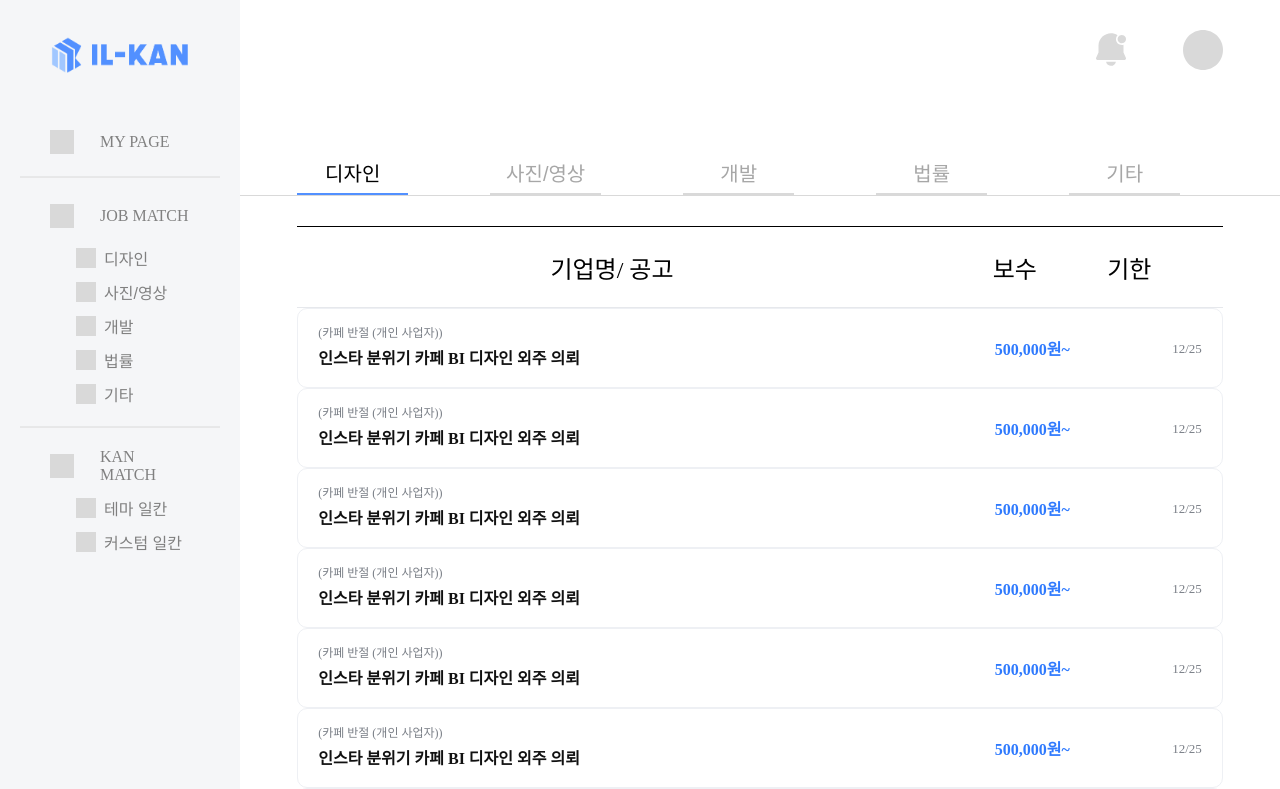
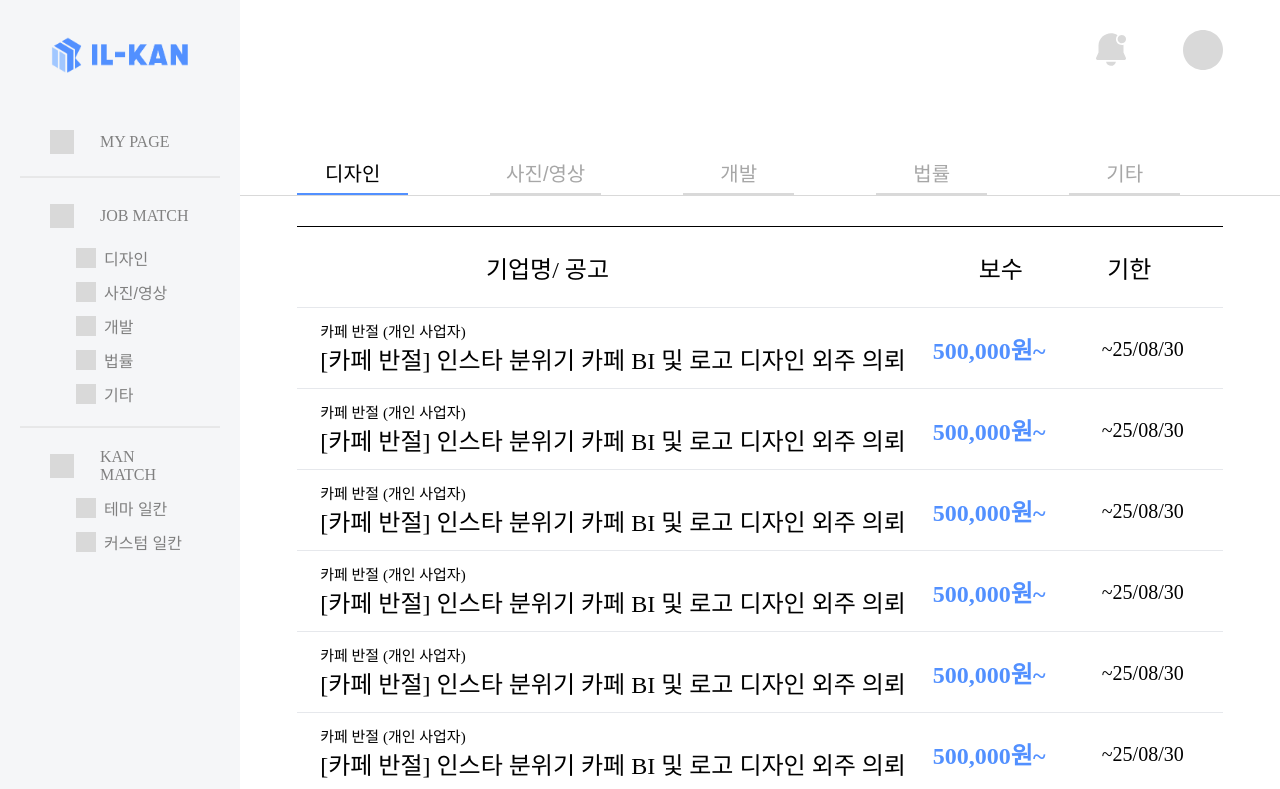
Before and after one commit to cryingdryice/ILKAN-web, a React (Vite) app: page /main/jobs in a window 1280 px wide. Shown: the top 789 px of the page. Built offline with nearby package versions, Linux system fonts and the light colour scheme; the HTML template or start-up script is replaced by a standard one.

Commit message:
feat: 공고 리스트 UI 구현

```diff
--- a/src/components/jobs/JobsList.tsx
+++ b/src/components/jobs/JobsList.tsx
@@ -16,9 +16,11 @@ export default function JobsList({ items }: Props) {
       </header>
 
       {/* 행 */}
-      {items.map((item) => (
-        <JobsRow key={item.id} item={item} />
-      ))}
+      <ul className={jobsListStyle.rows}>
+        {items.map((item) => (
+          <JobsRow key={item.id} item={item} />
+        ))}
+      </ul>
     </section>
   );
 }
--- a/src/components/jobs/JobsRow.tsx
+++ b/src/components/jobs/JobsRow.tsx
@@ -1,4 +1,3 @@
-// JobsRow.tsx
 import rowStyle from "../../css/components/jobs/jobsRow.module.css";
 import type { WorkItem } from "../../pages/main/jobsPage";
 
@@ -14,21 +13,16 @@ function formatKRW(v?: string | number) {
 export default function JobsRow({ item }: Props) {
   return (
     <li className={rowStyle.row} role="row">
-      {/* 왼쪽: 기업/공고 */}
       <div className={rowStyle.left} role="cell">
-        {/* 소제목: 작성자/기업유형 자리 (작게, 회색) */}
         <div className={rowStyle.subMeta}>
-          {/* 예시: (개인 사업자) 대신 writer를 사용 */}
-          {item.writer ? `(${item.writer})` : ""}
+          {item.writer ? `${item.writer}` : ""}
         </div>
 
-        {/* 타이틀 한 줄 말줄임 */}
         <h3 className={rowStyle.title} title={item.title}>
           {item.title}
         </h3>
       </div>
 
-      {/* 가운데: 보수 */}
       <div className={rowStyle.center} role="cell">
         <span className={rowStyle.price}>{formatKRW(item.price)}</span>
       </div>
--- a/src/css/components/jobs/JobsRow.module.css
+++ b/src/css/components/jobs/JobsRow.module.css
@@ -1,76 +1,46 @@
-/* jobsRow.module.css */
 .row {
+  width: 100%;
   display: grid;
-  grid-template-columns: 1fr 160px 120px;
+  grid-template-columns: 1fr 169px 121px;
   align-items: center;
-  gap: 12px;
-  padding: 18px 20px;
-  border: 1px solid #eef0f4;
-  border-radius: 10px;
-  background: #fff;
-  transition: background-color 0.15s ease, box-shadow 0.15s ease,
-    border-color 0.15s ease;
+  height: 80px;
+  font-size: 24px;
+  font-weight: 500;
+  border-bottom: 1px solid #e6e8ec;
 }
 
-.row:hover {
+/* .row:hover {
   background: #f9fbff;
   border-color: #e6edff;
   box-shadow: 0 2px 10px rgba(28, 70, 255, 0.06);
+} */
+
+.left {
+  padding-left: 23px;
+  text-align: left;
 }
-
-/* 왼쪽 컬럼 */
-.left {
-  min-width: 0;
-} /* 말줄임을 위해 필요 */
 .subMeta {
-  font-size: 12px;
-  color: #7a7f87;
-  line-height: 1;
-  margin-bottom: 6px;
+  font-size: 15px;
 }
 .title {
   margin: 0;
-  font-size: 16px;
-  font-weight: 600;
-  color: #111;
-  white-space: nowrap;
+  font-size: 24px;
+  font-weight: 500;
   overflow: hidden;
-  text-overflow: ellipsis;
 }
 
-/* 가운데: 보수 */
 .center {
-  text-align: right;
+  text-align: left;
 }
 .price {
-  font-size: 16px;
+  font-size: 24px;
   font-weight: 800;
-  color: #2f7afe; /* 스샷처럼 파란색 포인트 */
+  color: #5290ff;
 }
 
-/* 오른쪽: 기한 */
 .right {
-  text-align: right;
+  padding-right: 30px;
 }
 .deadline {
-  font-size: 13px;
-  color: #7a7f87;
+  font-size: 20px;
 }
-
-/* 모바일 대응: 보수/기한을 아래로 스택 */
-@media (max-width: 768px) {
-  .row {
-    grid-template-columns: 1fr;
-    gap: 8px;
-  }
-  .center,
-  .right {
-    text-align: left;
-  }
-  .price {
-    font-size: 15px;
-  }
-  .deadline {
-    font-size: 12px;
-  }
-}
--- a/src/css/components/jobs/jobsList.module.css
+++ b/src/css/components/jobs/jobsList.module.css
@@ -1,4 +1,3 @@
-/* jobsList.module.css */
 .listContainer {
   width: 100%;
   margin-top: 30px;
@@ -19,10 +18,14 @@
 }
 
 .headColLeft {
+  padding-right: 129px;
 }
 .headColCenter {
-  padding-left: 28px;
 }
 .headColRight {
   padding-right: 39px;
 }
+
+.rows {
+  width: 100%;
+}
--- a/src/pages/main/jobsPage.tsx
+++ b/src/pages/main/jobsPage.tsx
@@ -24,10 +24,10 @@ export type WorkItem = {
 // 임시 데이터
 const MOCK_LIST: WorkItem[] = Array.from({ length: 15 }).map((_, i) => ({
   id: i + 1,
-  title: "인스타 분위기 카페 BI 디자인 외주 의뢰",
+  title: "[카페 반절] 인스타 분위기 카페 BI 및 로고 디자인 외주 의뢰",
   writer: "카페 반절 (개인 사업자)",
   price: "500,000원~",
-  deadline: "12/25",
+  deadline: "~25/08/30",
 }));
 
 export default function JobsPage() {
```
